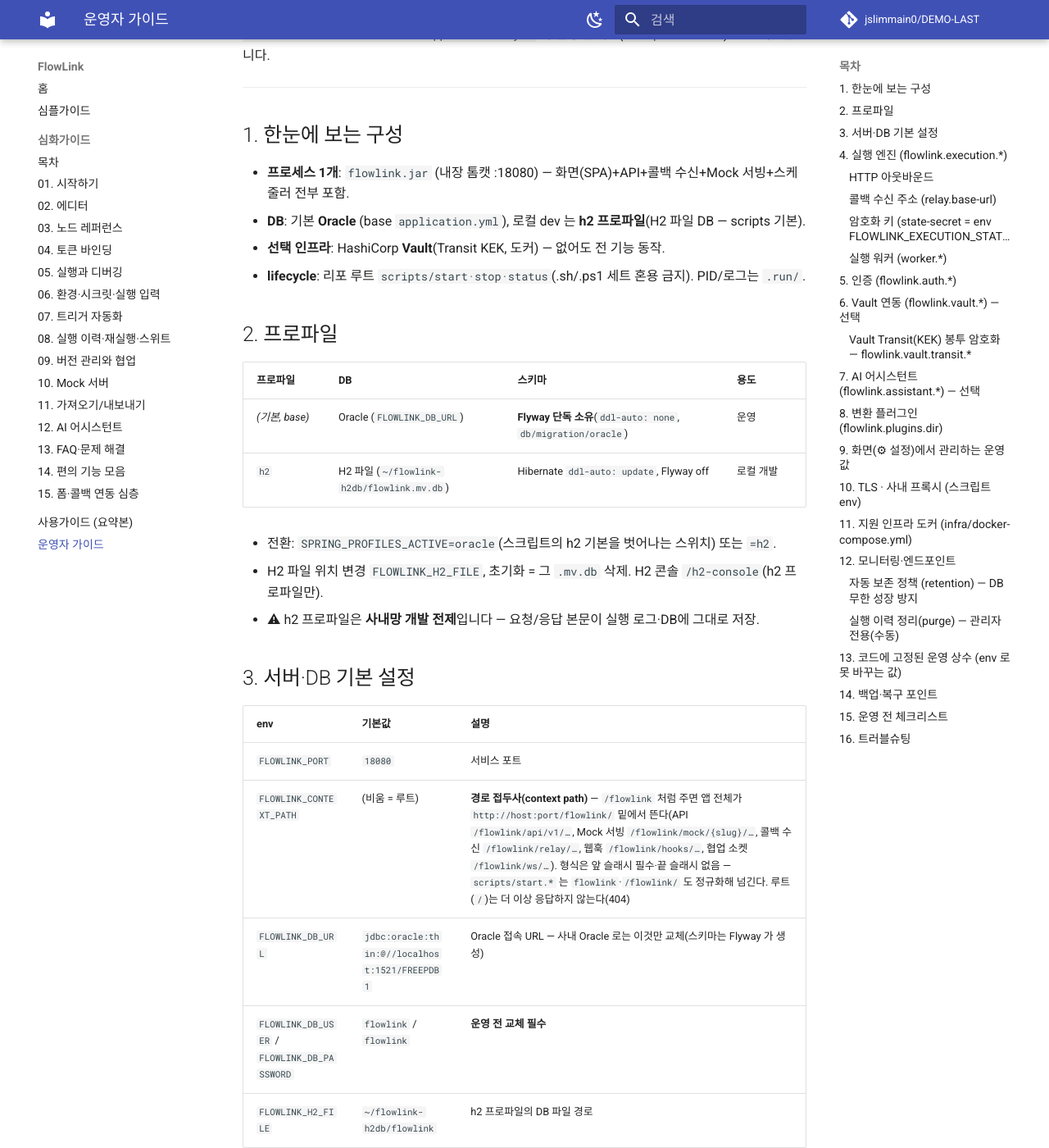
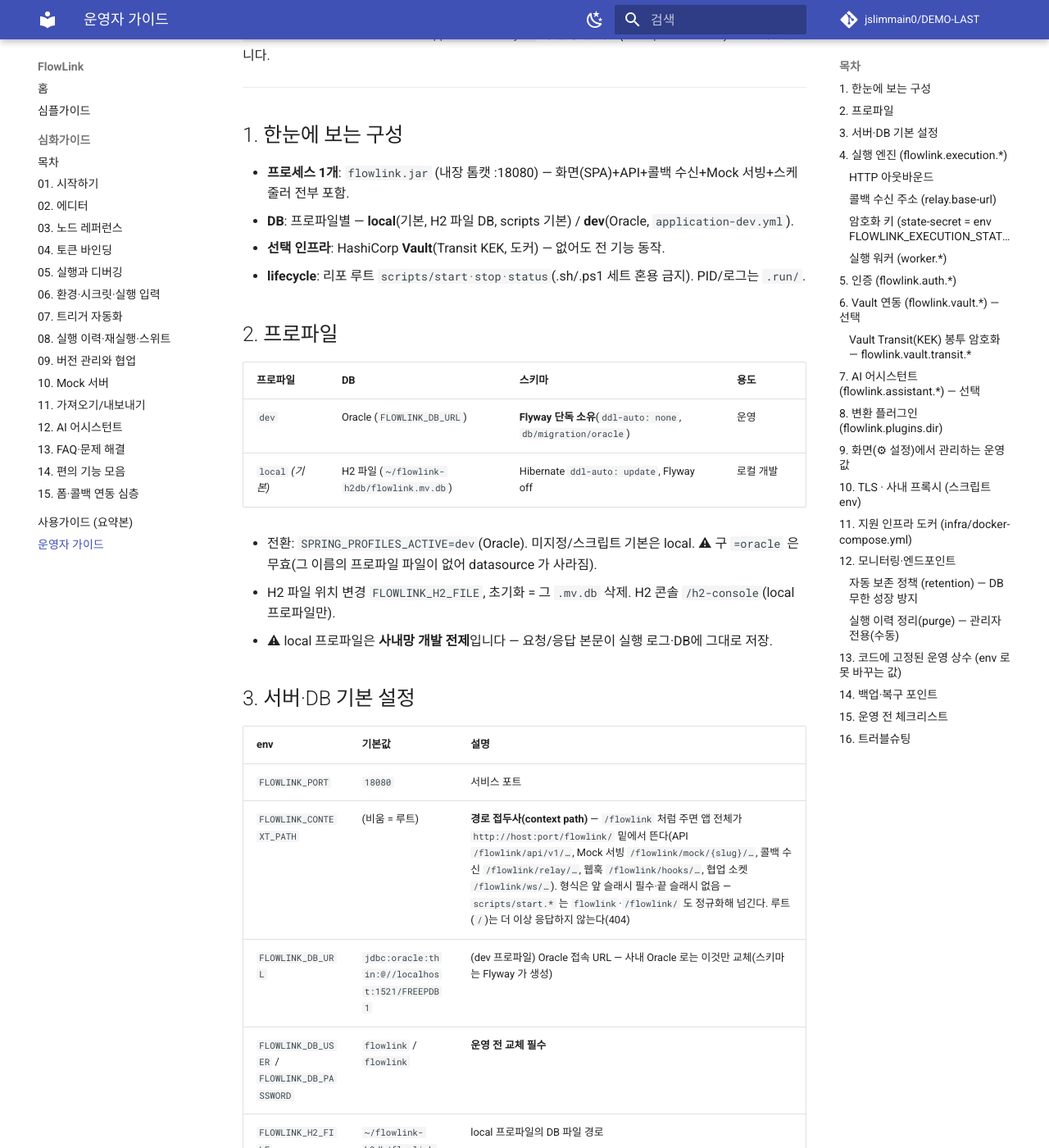
Before and after one commit to jslimmain0/DEMO-LAST, an MkDocs documentation site: the page built from docs/운영가이드.md, in a window 1280 px wide and 1400 px high, scrolled down 243 px. Shown: the whole window at 82% size. Built offline with MkDocs 1.6.1 and Material for MkDocs 9.7.7, drawn with Linux system fonts in a browser that asks for light colours; comment, search, counter and statistics services are not loaded; some of the changed text lies outside the part shown.

Commit message:
refactor(config): Spring 프로파일을 local(H2 파일, 기본) / dev(Oracle) 로 정리
- application-h2.yml → application-local.yml(헤더 주석만 갱신, 본문 동일)
- application.yml 의 Oracle 전용 datasource(url/user/password)·flyway 블록을 새 application-dev.yml 로 이동,
  application.yml 은 공통 설정 + spring.profiles.default: local
- scripts/start.sh·start.ps1 기본 프로파일 h2 → local, Oracle 안내 SPRING_PROFILES_ACTIVE=oracle → dev
- build.gradle.kts 주석·infra/.env.example·README·backend/README·infra/README·docs/운영가이드·CLAUDE.md 의
  프로파일 설명을 local/dev 로 (⚠ 구 SPRING_PROFILES_ACTIVE=oracle 은 무효 — dev 로 교체 필요)
- Kotlin 코드에 프로파일 문자열 판정 없음(변경 0), 테스트 리소스 없음(변경 0)

Co-Authored-By: Claude Fable 5.1 <noreply@anthropic.com>

```diff
--- a/docs/운영가이드.md
+++ b/docs/운영가이드.md
@@ -10,7 +10,7 @@
 ## 1. 한눈에 보는 구성
 
 - **프로세스 1개**: `flowlink.jar` (내장 톰캣 :18080) — 화면(SPA)+API+콜백 수신+Mock 서빙+스케줄러 전부 포함.
-- **DB**: 기본 **Oracle** (base `application.yml`), 로컬 dev 는 **h2 프로파일**(H2 파일 DB — scripts 기본).
+- **DB**: 프로파일별 — **local**(기본, H2 파일 DB, scripts 기본) / **dev**(Oracle, `application-dev.yml`).
 - **선택 인프라**: HashiCorp **Vault**(Transit KEK, 도커) — 없어도 전 기능 동작.
 - **lifecycle**: 리포 루트 `scripts/start·stop·status`(.sh/.ps1 세트 혼용 금지). PID/로그는 `.run/`.
 
@@ -18,12 +18,12 @@
 
 | 프로파일 | DB | 스키마 | 용도 |
 |---|---|---|---|
-| *(기본, base)* | Oracle (`FLOWLINK_DB_URL`) | **Flyway 단독 소유**(`ddl-auto: none`, `db/migration/oracle`) | 운영 |
-| `h2` | H2 파일 (`~/flowlink-h2db/flowlink.mv.db`) | Hibernate `ddl-auto: update`, Flyway off | 로컬 개발 |
+| `dev` | Oracle (`FLOWLINK_DB_URL`) | **Flyway 단독 소유**(`ddl-auto: none`, `db/migration/oracle`) | 운영 |
+| `local` *(기본)* | H2 파일 (`~/flowlink-h2db/flowlink.mv.db`) | Hibernate `ddl-auto: update`, Flyway off | 로컬 개발 |
 
-- 전환: `SPRING_PROFILES_ACTIVE=oracle`(스크립트의 h2 기본을 벗어나는 스위치) 또는 `=h2`.
-- H2 파일 위치 변경 `FLOWLINK_H2_FILE`, 초기화 = 그 `.mv.db` 삭제. H2 콘솔 `/h2-console`(h2 프로파일만).
-- ⚠ h2 프로파일은 **사내망 개발 전제**입니다 — 요청/응답 본문이 실행 로그·DB에 그대로 저장.
+- 전환: `SPRING_PROFILES_ACTIVE=dev`(Oracle). 미지정/스크립트 기본은 local. ⚠ 구 `=oracle` 은 무효(그 이름의 프로파일 파일이 없어 datasource 가 사라짐).
+- H2 파일 위치 변경 `FLOWLINK_H2_FILE`, 초기화 = 그 `.mv.db` 삭제. H2 콘솔 `/h2-console`(local 프로파일만).
+- ⚠ local 프로파일은 **사내망 개발 전제**입니다 — 요청/응답 본문이 실행 로그·DB에 그대로 저장.
 
 ## 3. 서버·DB 기본 설정
 
@@ -31,9 +31,9 @@
 |---|---|---|
 | `FLOWLINK_PORT` | `18080` | 서비스 포트 |
 | `FLOWLINK_CONTEXT_PATH` | (비움 = 루트) | **경로 접두사(context path)** — `/flowlink` 처럼 주면 앱 전체가 `http://host:port/flowlink/` 밑에서 뜬다(API `/flowlink/api/v1/…`, Mock 서빙 `/flowlink/mock/{slug}/…`, 콜백 수신 `/flowlink/relay/…`, 웹훅 `/flowlink/hooks/…`, 협업 소켓 `/flowlink/ws/…`). 형식은 앞 슬래시 필수·끝 슬래시 없음 — `scripts/start.*` 는 `flowlink`·`/flowlink/` 도 정규화해 넘긴다. 루트(`/`)는 더 이상 응답하지 않는다(404) |
-| `FLOWLINK_DB_URL` | `jdbc:oracle:thin:@//localhost:1521/FREEPDB1` | Oracle 접속 URL — 사내 Oracle 로는 이것만 교체(스키마는 Flyway 가 생성) |
+| `FLOWLINK_DB_URL` | `jdbc:oracle:thin:@//localhost:1521/FREEPDB1` | (dev 프로파일) Oracle 접속 URL — 사내 Oracle 로는 이것만 교체(스키마는 Flyway 가 생성) |
 | `FLOWLINK_DB_USER` / `FLOWLINK_DB_PASSWORD` | `flowlink` / `flowlink` | **운영 전 교체 필수** |
-| `FLOWLINK_H2_FILE` | `~/flowlink-h2db/flowlink` | h2 프로파일의 DB 파일 경로 |
+| `FLOWLINK_H2_FILE` | `~/flowlink-h2db/flowlink` | local 프로파일의 DB 파일 경로 |
 
 **경로 접두사 배포가 동작하는 방식**: 프론트는 상대 경로로 빌드돼 있고(`./assets/…`), 서버가 `index.html` 의 `<base href="/">` 를 `<base href="/flowlink/">` 로 바꿔 서빙한다 — 라우터·API·WebSocket·화면에 보여주는 절대 URL(Mock base·웹훅·콜백 수신 주소)이 전부 이 값을 따라간다. 리버스 프록시를 앞에 둘 때는 **접두사를 벗기지 말고 그대로 전달**(`location /flowlink/ { proxy_pass http://app:18080; }` — 경로 유지). 프록시가 접두사를 벗겨 루트로 넘기는 구성(`X-Forwarded-Prefix`)은 지원하지 않는다(⚙ 설정의 콜백 수신 주소를 외부 주소로 직접 지정하는 것으로 부분 대응).
 
@@ -113,7 +113,7 @@ GitHub 모드 상세:
 | `flowlink.security.tenant-claim` | `tenant` | JWT 에서 팀(테넌트) id 를 읽을 클레임 이름 |
 
 ⚠ GitHub **게스트 모드의 개방 범위**: `/api/v1/assistant/**` 만 로그인 필수고 나머지는 permitAll 입니다 —
-(h2 프로파일이면) `/h2-console`, **플러그인 JAR 업로드**까지 게스트에게 열립니다. 사내망 전제.
+(local 프로파일이면) `/h2-console`, **플러그인 JAR 업로드**까지 게스트에게 열립니다. 사내망 전제.
 외부 노출 배포라면 네트워크단 차단을 검토하세요.
 `/relay/**`(콜백)와 `/mock/**`(Mock 서빙), `/hooks/{token}`(웹훅 트리거)은 설계상 항상 무인증입니다(실행ID·토큰이 비밀값).
 `/api/**` CORS 는 모든 오리진 허용(사내망 전제).
@@ -277,7 +277,7 @@ curl -X POST ... -d '{"olderThanDays":90}'
 - [ ] `FLOWLINK_EXECUTION_STATE_SECRET` 설정(강한 랜덤) + 안전 보관 — **이후 변경 금지**
 - [ ] 인증 모드 결정 — GitHub 모드면 `FLOWLINK_AUTH_GITHUB_ENABLED=true` + **jwt-secret**(`FLOWLINK_AUTH_JWT_SECRET`) — 기동 후 **운영자가 가장 먼저 로그인**(첫 로그인 계정이 전역 ADMIN)
 - [ ] GitHub 게스트 모드의 개방 범위(§5 ⚠) 수용 가능한지 — 외부 노출이면 네트워크 차단 검토
-- [ ] DB 계정/비번 교체(`FLOWLINK_DB_USER/PASSWORD`), `SPRING_PROFILES_ACTIVE=oracle` + `FLOWLINK_DB_URL`
+- [ ] DB 계정/비번 교체(`FLOWLINK_DB_USER/PASSWORD`), `SPRING_PROFILES_ACTIVE=dev` + `FLOWLINK_DB_URL`
 - [ ] 콜백 수신 주소 — 외부 게이트웨이/스케줄 실행을 쓰면 ⚙ 설정 또는 env 로 명시
 - [ ] Vault 쓰면 **AppRole**(§6 스코프 정책 + role_id/secret_id) — 루트/고정 토큰은 dev 전용
 - [ ] 실패 알림 웹훅(⚙ 설정) 등록
@@ -304,4 +304,4 @@ curl -X POST ... -d '{"olderThanDays":90}'
 
 ---
 
-*설정의 코드 근거: `application.yml`·`application-h2.yml`, `ExecutionProperties`·`AuthProperties`·`SecurityProperties`·`VaultProperties`·`AssistantProperties`, `TransformRegistry`(plugins.dir), `StateCrypto`, `RelayBaseResolver`, `GithubAuthService`, `scripts/start.*`, `infra/docker-compose.yml`·`.env.example`. 변경 이력·아키텍처는 [CLAUDE.md](https://github.com/jslimmain0/DEMO-LAST/blob/main/CLAUDE.md).*
+*설정의 코드 근거: `application.yml`·`application-local.yml`·`application-dev.yml`, `ExecutionProperties`·`AuthProperties`·`SecurityProperties`·`VaultProperties`·`AssistantProperties`, `TransformRegistry`(plugins.dir), `StateCrypto`, `RelayBaseResolver`, `GithubAuthService`, `scripts/start.*`, `infra/docker-compose.yml`·`.env.example`. 변경 이력·아키텍처는 [CLAUDE.md](https://github.com/jslimmain0/DEMO-LAST/blob/main/CLAUDE.md).*
```
Also changed, not shown: CLAUDE.md (+9 -5 lines), README.md (+3 -3 lines), backend/README.md (+4 -4 lines), backend/src/main/resources/application-dev.yml (added, +12 -0 lines), backend/src/main/resources/application-local.yml (renamed from backend/src/main/resources/application-h2.yml, +4 -4 lines), backend/src/main/resources/application.yml (+4 -11 lines), infra/README.md (+5 -5 lines), 4 other files.
